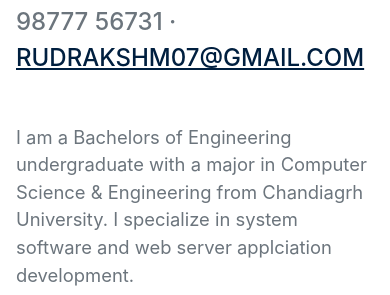
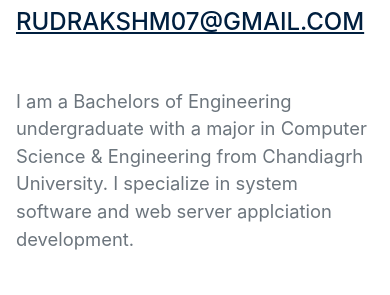
Before and after one commit to black-operative/Portfolio, a plain HTML site: page index.html in a window 390 px wide. Shown: the part 266-561 px from the top of the page. Drawn offline with nearby package versions, Linux system fonts and the light colour scheme; a web font is replaced by a local one.

```diff
--- a/index.html
+++ b/index.html
@@ -45,7 +45,7 @@
                         <span class="text-primary">Mishra</span>
                     </h1>
                     <div class="subheading mb-5">
-                        Chandigarh, India · +91 98777 56731 ·
+                        Chandigarh, India
                         <a href="mailto:rudrakshm07@gmail.com">rudrakshm07@gmail.com</a>
                     </div>
                     <p class="lead mb-5">I am a Bachelors of Engineering undergraduate with a major in Computer Science & Engineering from Chandiagrh University. I specialize in system software and web server applciation development.</p>
```
